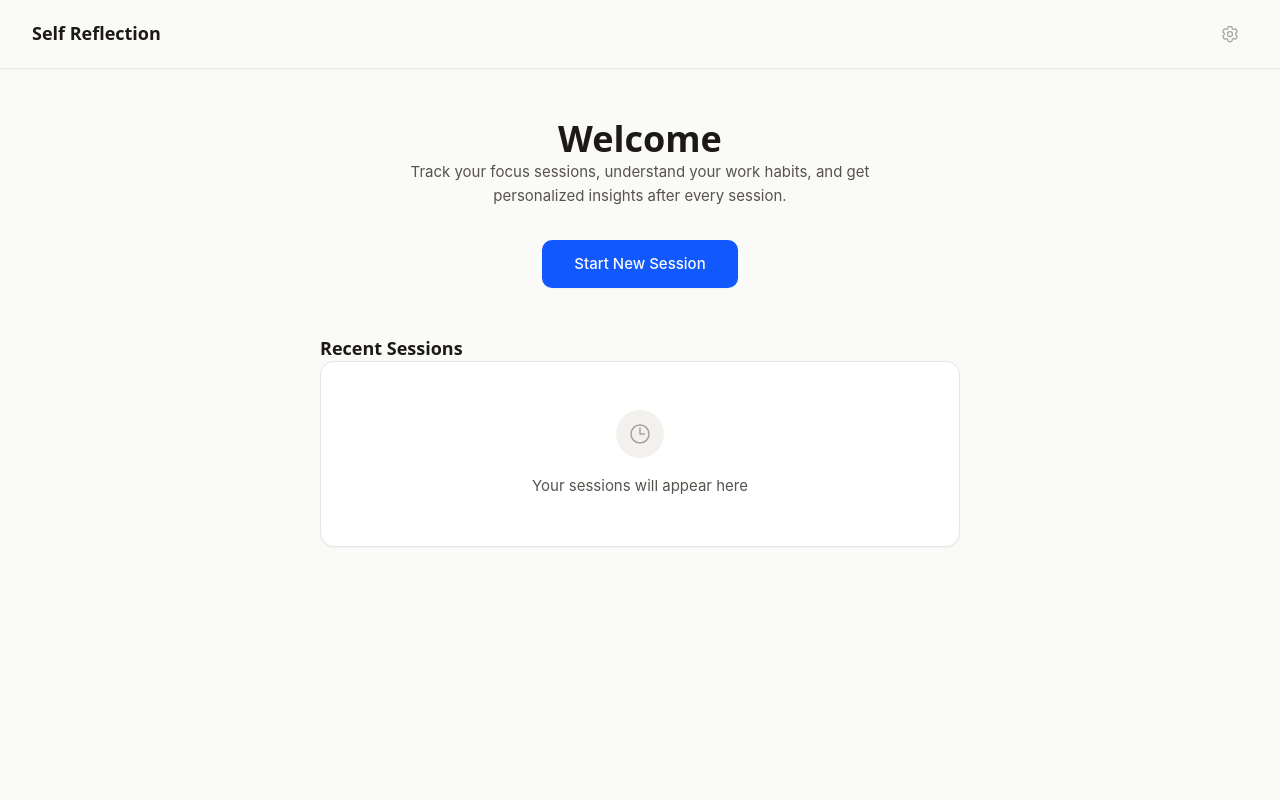
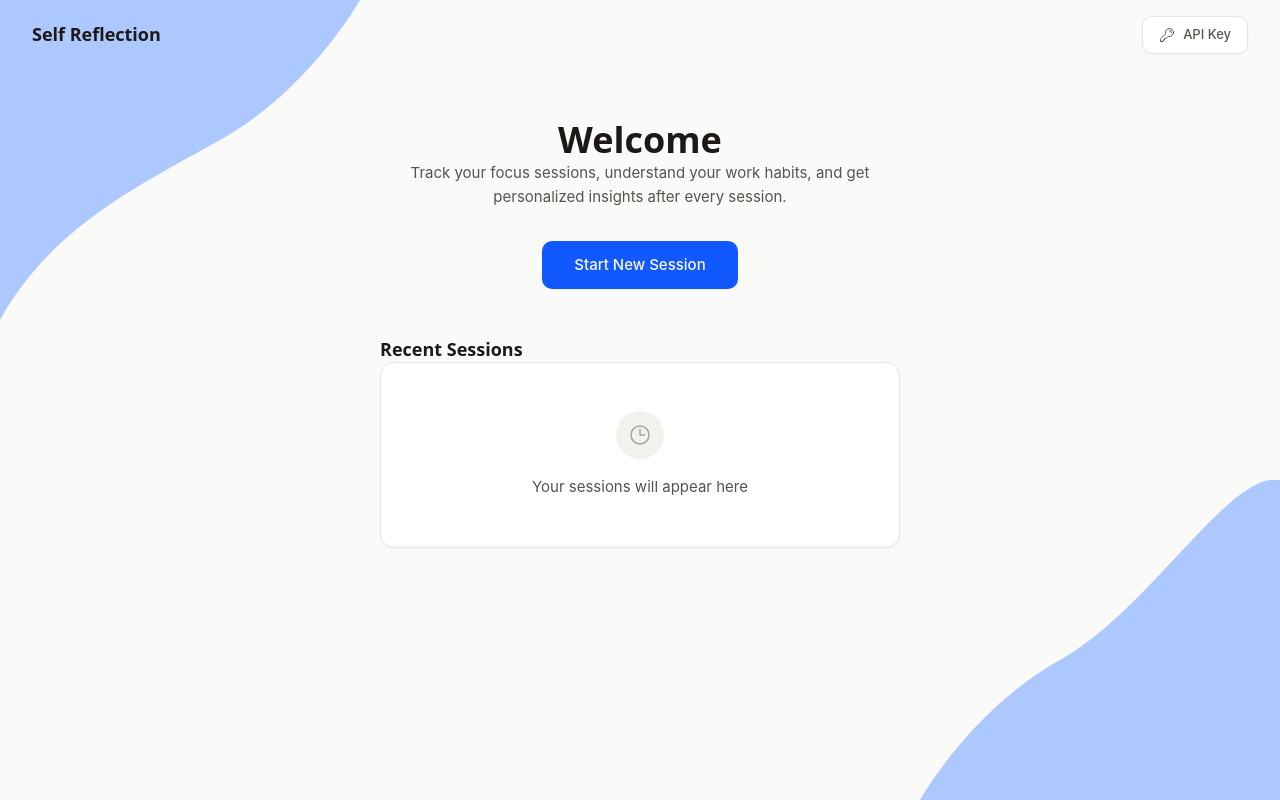
Before and after one commit to Imane-Idrissi/self-reflection-app, a React (Vite) app: page / in a window 1280 px wide. Built offline with nearby package versions, Linux system fonts and the light colour scheme.

Commit message:
fix: align dashboard UI with setup wizard and clarify API key button

```diff
--- a/src/renderer/screens/DashboardScreen.tsx
+++ b/src/renderer/screens/DashboardScreen.tsx
@@ -32,11 +32,14 @@ export default function DashboardScreen({
   const isNewUser = !loading && sessions.length === 0;
 
   return (
-    <div className="flex min-h-screen flex-col bg-bg-primary">
+    <div className="relative flex min-h-screen flex-col bg-bg-primary overflow-hidden">
+      <WaveTopLeft />
+      <WaveBottomRight />
+
       <Header onSettings={onSettings} />
 
-      <main className="flex-1 px-xl py-2xl">
-        <div className="mx-auto max-w-[640px]">
+      <main className="relative z-10 flex-1 px-xl py-2xl">
+        <div className="mx-auto max-w-[520px]">
           <WelcomeSection isNewUser={isNewUser} onStartSession={onStartSession} />
 
           <section className="mt-2xl">
@@ -74,16 +77,16 @@ export default function DashboardScreen({
 
 function Header({ onSettings }: { onSettings: () => void }) {
   return (
-    <header className="flex items-center justify-between px-xl py-md border-b border-border">
+    <header className="relative z-10 flex items-center justify-between px-xl py-md">
       <h1 className="font-heading text-h3 font-semibold leading-[1.4] text-text-primary">
         Self Reflection
       </h1>
       <button
         onClick={onSettings}
-        className="p-sm rounded-md text-text-tertiary hover:text-text-secondary hover:bg-bg-secondary transition-colors duration-[150ms]"
-        title="Settings"
+        className="flex items-center gap-sm rounded-md border border-border bg-bg-elevated px-md py-sm text-small font-medium text-text-secondary shadow-sm transition-colors duration-[150ms] hover:bg-bg-secondary hover:text-text-primary"
       >
-        <GearIcon />
+        <KeyIcon />
+        API Key
       </button>
     </header>
   );
@@ -181,11 +184,36 @@ function formatDuration(minutes: number): string {
   return mins > 0 ? `${hours}h ${mins}m` : `${hours}h`;
 }
 
-function GearIcon() {
+function WaveTopLeft() {
   return (
-    <svg className="h-5 w-5" fill="none" viewBox="0 0 24 24" strokeWidth={1.5} stroke="currentColor">
-      <path strokeLinecap="round" strokeLinejoin="round" d="M9.594 3.94c.09-.542.56-.94 1.11-.94h2.593c.55 0 1.02.398 1.11.94l.213 1.281c.063.374.313.686.645.87.074.04.147.083.22.127.324.196.72.257 1.075.124l1.217-.456a1.125 1.125 0 011.37.49l1.296 2.247a1.125 1.125 0 01-.26 1.431l-1.003.827c-.293.24-.438.613-.431.992a6.759 6.759 0 010 .255c-.007.378.138.75.43.99l1.005.828c.424.35.534.954.26 1.43l-1.298 2.247a1.125 1.125 0 01-1.369.491l-1.217-.456c-.355-.133-.75-.072-1.076.124a6.57 6.57 0 01-.22.128c-.331.183-.581.495-.644.869l-.213 1.28c-.09.543-.56.941-1.11.941h-2.594c-.55 0-1.02-.398-1.11-.94l-.213-1.281c-.062-.374-.312-.686-.644-.87a6.52 6.52 0 01-.22-.127c-.325-.196-.72-.257-1.076-.124l-1.217.456a1.125 1.125 0 01-1.369-.49l-1.297-2.247a1.125 1.125 0 01.26-1.431l1.004-.827c.292-.24.437-.613.43-.992a6.932 6.932 0 010-.255c.007-.378-.138-.75-.43-.99l-1.004-.828a1.125 1.125 0 01-.26-1.43l1.297-2.247a1.125 1.125 0 011.37-.491l1.216.456c.356.133.751.072 1.076-.124.072-.044.146-.087.22-.128.332-.183.582-.495.644-.869l.214-1.281z" />
-      <path strokeLinecap="round" strokeLinejoin="round" d="M15 12a3 3 0 11-6 0 3 3 0 016 0z" />
+    <svg
+      className="absolute top-0 left-0 w-[360px] h-[320px] text-primary-200"
+      viewBox="0 0 360 320"
+      fill="currentColor"
+      preserveAspectRatio="none"
+    >
+      <path d="M0 0h360c0 0-50 90-140 140S50 230 0 320V0z" />
     </svg>
   );
 }
+
+function WaveBottomRight() {
+  return (
+    <svg
+      className="absolute bottom-0 right-0 w-[360px] h-[320px] text-primary-200"
+      viewBox="0 0 360 320"
+      fill="currentColor"
+      preserveAspectRatio="none"
+    >
+      <path d="M360 320H0c0 0 50-90 140-140S310-10 360 0v320z" />
+    </svg>
+  );
+}
+
+function KeyIcon() {
+  return (
+    <svg className="h-4 w-4" fill="none" viewBox="0 0 24 24" strokeWidth={1.5} stroke="currentColor">
+      <path strokeLinecap="round" strokeLinejoin="round" d="M15.75 5.25a3 3 0 013 3m3 0a6 6 0 01-7.029 5.912c-.563-.097-1.159.026-1.563.43L10.5 17.25H8.25v2.25H6v2.25H2.25v-2.818c0-.597.237-1.17.659-1.591l6.499-6.499c.404-.404.527-1 .43-1.563A6 6 0 1121.75 8.25z" />
+    </svg>
+  );
+}
```
